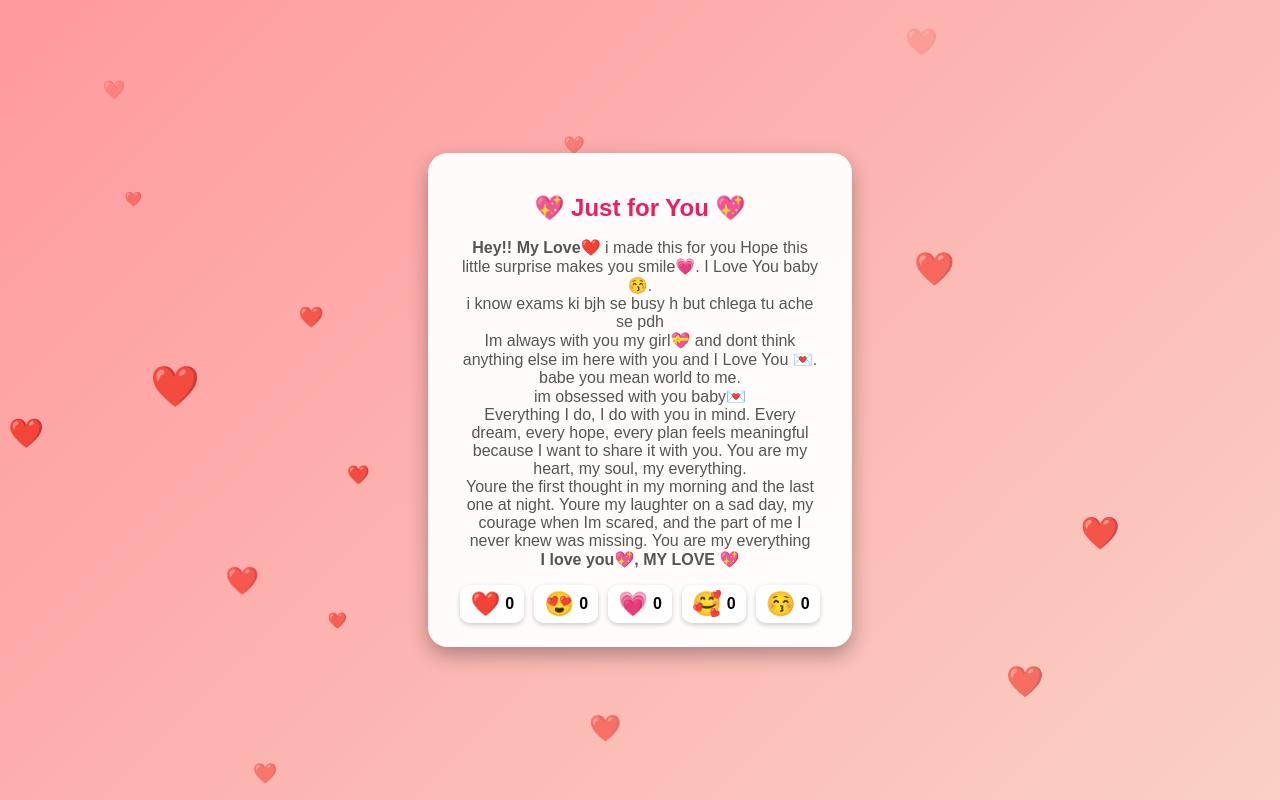
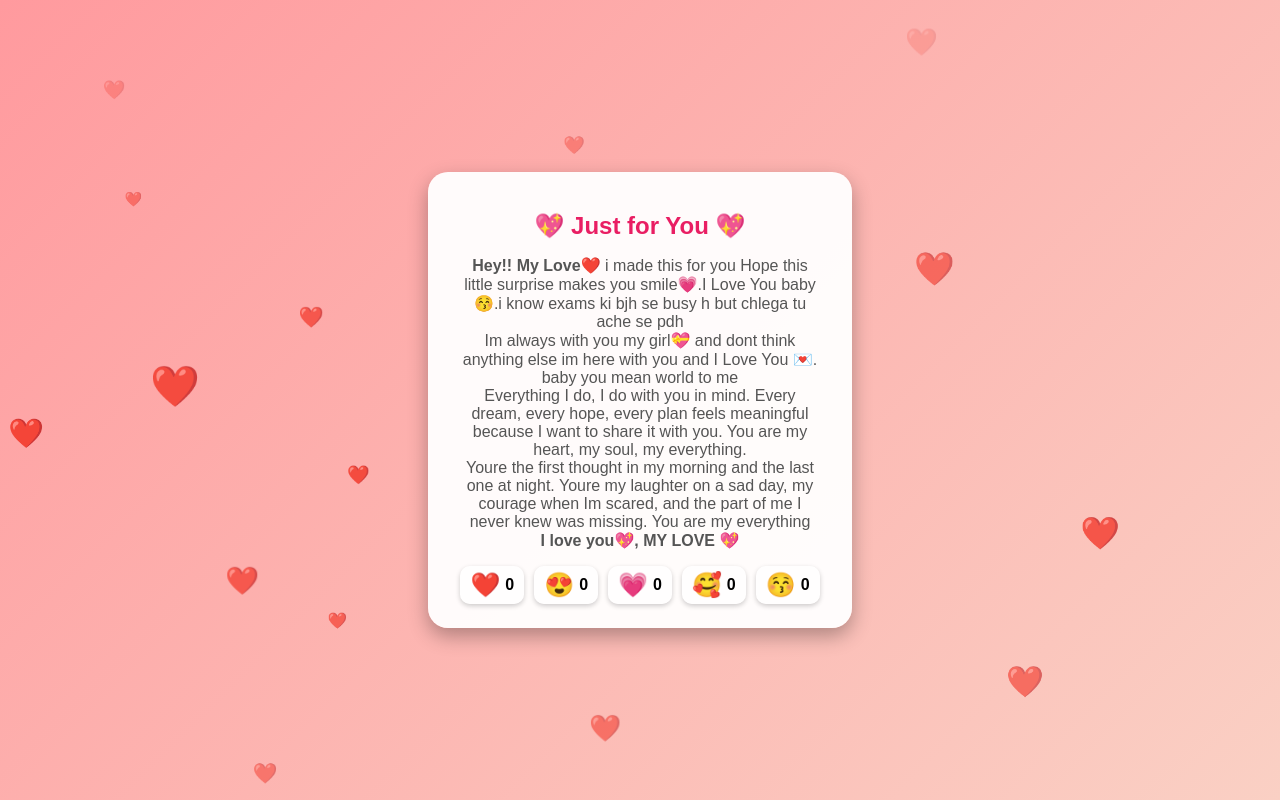
Before and after one commit to ritiksingh160911/For-her, a plain HTML site: page index.html in a window 1280 px wide. Drawn offline with Linux system fonts and the light colour scheme.

Commit message:
Add files via upload

```diff
--- a/index.html
+++ b/index.html
@@ -115,8 +115,8 @@ body, html {
 
 <div class="message-box" id="message-box">
     <h1>💖 Just for You 💖</h1>
-     <p><b>Hey!! My Love❤️</b> i made this for you Hope this little surprise makes you smile💗. I Love You baby😚. <br>i know exams ki bjh se busy h but chlega tu ache se pdh</br> Im always with you my girl💝 and dont think anything else im here with you and I Love You
-💌. <br>babe you mean world to me.</br> im obsessed with you baby💌 <br>Everything I do, I do with you in mind. Every dream, every hope, every plan feels meaningful because I want to share it with you. You are my heart, my soul, my everything.<br>Youre the first thought in my morning and the last one at night. Youre my laughter on a sad day, my courage when Im scared, and the part of me I never knew was missing. You are my everything<br><B> I love you💖, MY LOVE 💖</B></p>
+     <p><b>Hey!! My Love❤️</b> i made this for you Hope this little surprise makes you smile💗.I Love You baby😚.i know exams ki bjh se busy h but chlega tu ache se pdh</br> Im always with you my girl💝 and dont think anything else im here with you and I Love You
+💌. <br>baby you mean world to me <br>Everything I do, I do with you in mind. Every dream, every hope, every plan feels meaningful because I want to share it with you. You are my heart, my soul, my everything.<br>Youre the first thought in my morning and the last one at night. Youre my laughter on a sad day, my courage when Im scared, and the part of me I never knew was missing. You are my everything<br><B> I love you💖, MY LOVE 💖</B></p>
 
 
     <div class="reactions">
```
